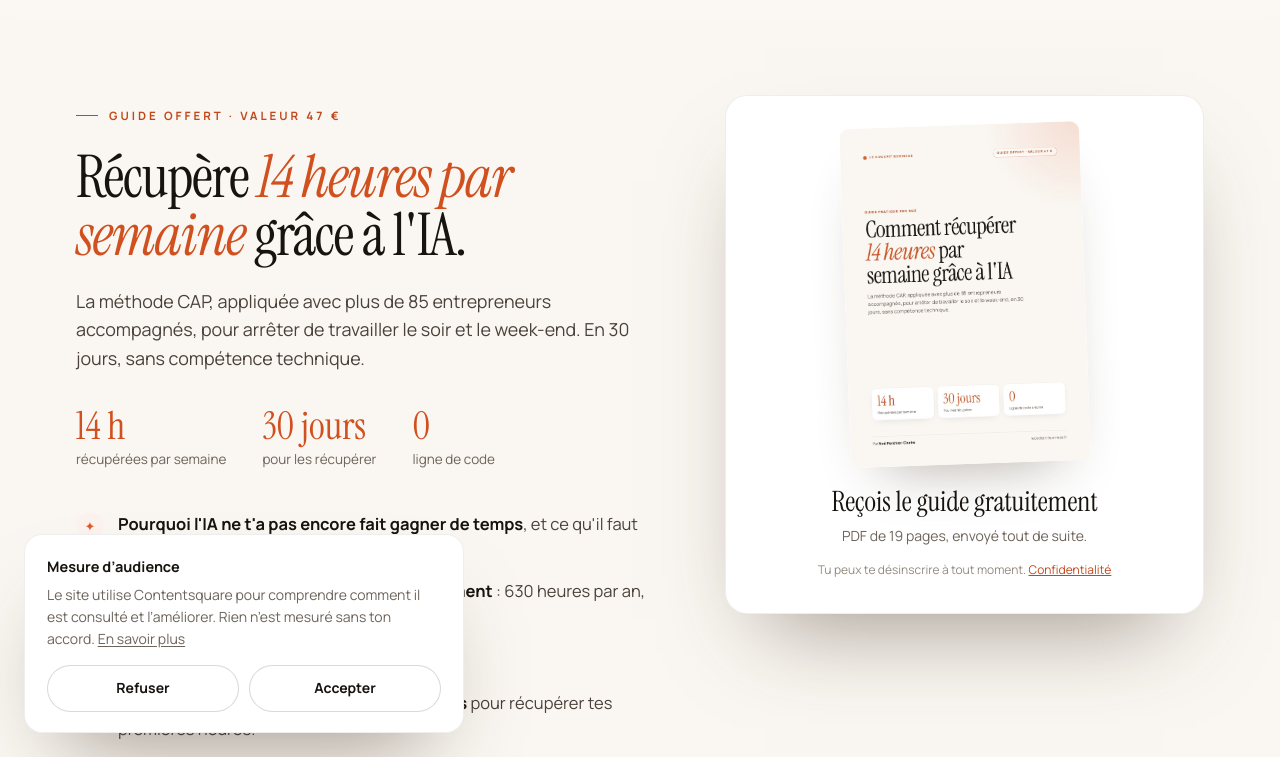
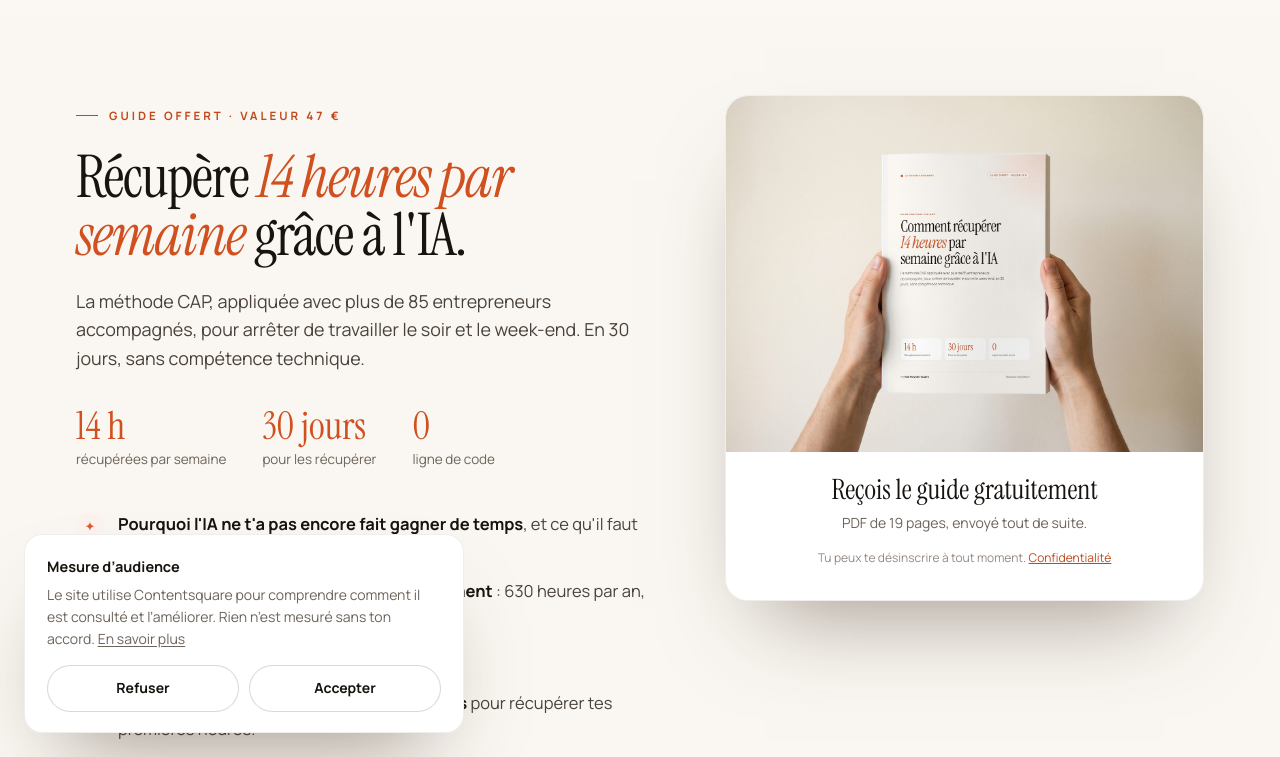
Before and after one commit to outilnoeporchiercizairepro/lp-lecockpitbusiness, a plain HTML site: page site/guide-14h.html in a window 1280 px wide. Shown: the part 43-800 px from the top of the page. Drawn offline with Linux system fonts and the light colour scheme; a script that the page names is missing.

Commit message:
Landings guides : mockup du guide tenu en main à la place de la couverture (#2)
Claude-Session: https://claude.ai/code/session_01JFmaeexSNApVQXyoKRwKNZ

Co-authored-by: Claude <noreply@anthropic.com>

```diff
--- a/site/assets/guide.css
+++ b/site/assets/guide.css
@@ -88,6 +88,14 @@
   border-radius: 10px;
   box-shadow: var(--shadow-md);
   transform: rotate(-2deg);
+}
+.guide-card__mockup {
+  display: block;
+  width: calc(100% + 2 * clamp(22px, 2.6vw, 34px));
+  height: auto;
+  margin: calc(-1 * clamp(22px, 2.6vw, 34px)) calc(-1 * clamp(22px, 2.6vw, 34px)) 22px;
+  max-width: none;
+  border-radius: 22px 22px 0 0;
 }
 .guide-card__title {
   margin: 0 0 6px;
--- a/site/guide-14h.html
+++ b/site/guide-14h.html
@@ -76,7 +76,7 @@ src="https://www.facebook.com/tr?id=2085006695554307&ev=PageView&noscript=1"
     </div>
 
     <aside class="guide-card" id="recevoir">
-      <img class="guide-card__cover" src="assets/img/guides/guide-3.jpg" width="637" height="900" alt="Couverture du guide « Récupère 14 heures par semaine grâce à l'IA »">
+      <img class="guide-card__mockup" src="assets/img/guides/mockup-3.jpg" width="1400" height="1045" alt="Le guide tenu en main, couverture « Récupère 14 heures par semaine grâce à l'IA »">
       <p class="guide-card__title">Reçois le guide gratuitement</p>
       <p class="guide-card__note">PDF de 19 pages, envoyé tout de suite.</p>
       <!-- Formulaire ActiveCampaign « ADS guide 3 » (id 167) : liste « Nurturing post LM »,
```
Also changed, not shown: site/guide-bras-droit.html (+1 -1 lines), site/guide-rentabilite.html (+1 -1 lines), site/assets/img/guides/mockup-1.jpg (added), site/assets/img/guides/mockup-2.jpg (added), site/assets/img/guides/mockup-3.jpg (added).
